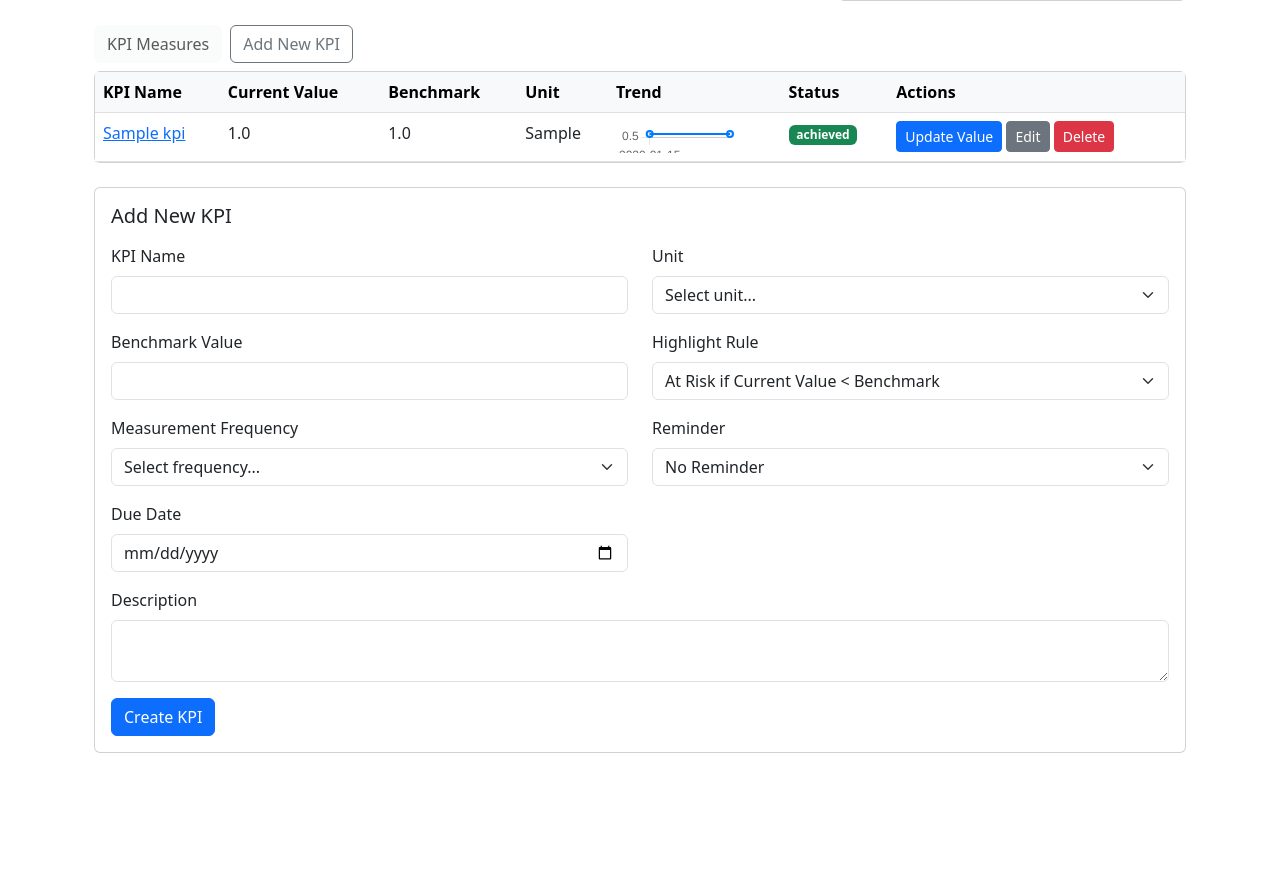
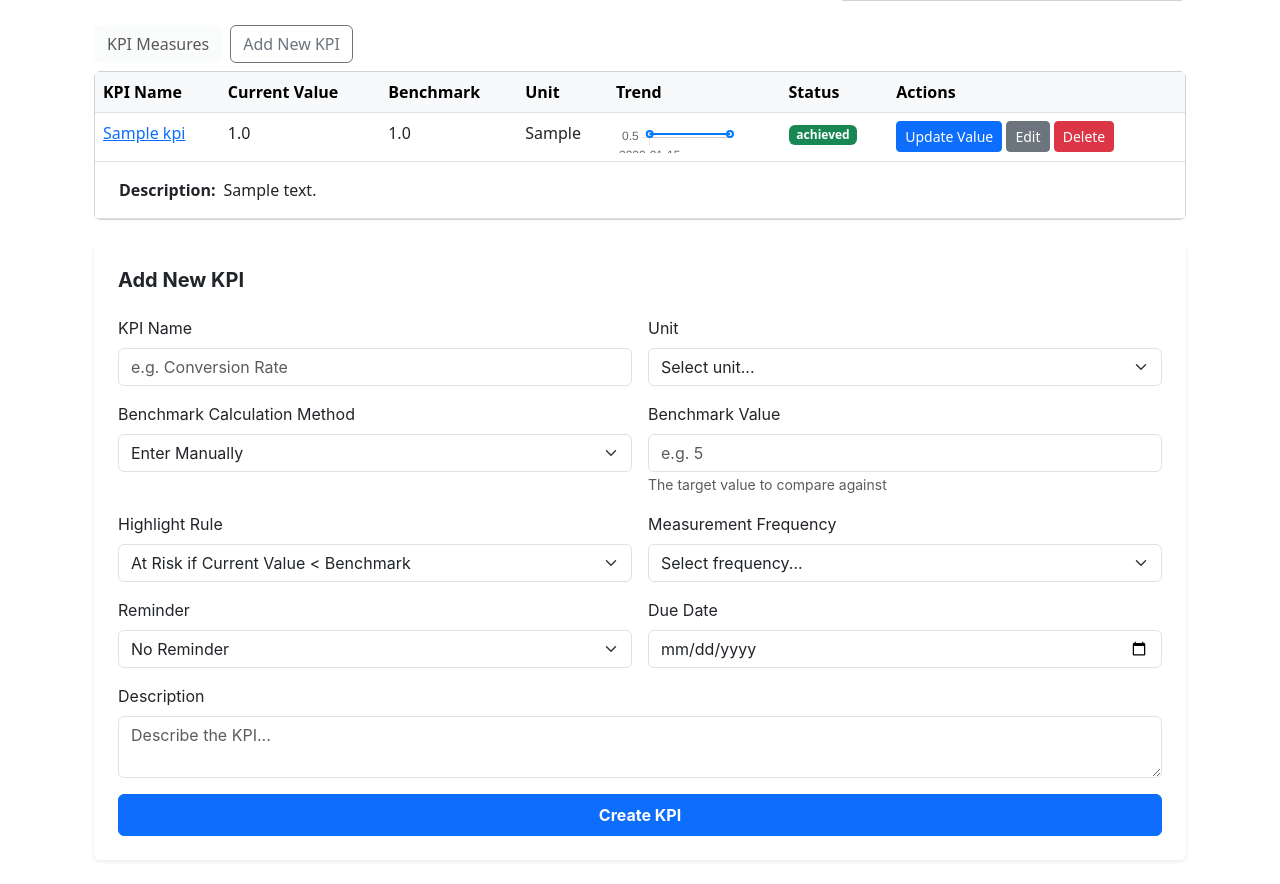
Before and after one commit to Dipankar2210/Project-Neptune, a Flask app: page /projects/1 in a window 1280 px wide, after a click on "Add New KPI". Shown: the part 391-1275 px from the top of the page. Before the commit the page ends 1144 px from the top, so only its background shows below. Run offline with Flask 3, Linux system fonts and the light colour scheme; a user stored in the database is signed in; tables that the repository leaves empty hold one stand-in row (values such as "Sample post").

Commit message:
Update KPI and project functionality, add benchmark calculation method

```diff
--- a/Project Neptune/app/controllers/project.py
+++ b/Project Neptune/app/controllers/project.py
@@ -88,11 +88,19 @@ def view_project(project_id):
             description = request.form.get('description')
             unit = request.form.get('unit')
             frequency = request.form.get('frequency')
-            benchmark_value = request.form.get('benchmark_value')
+            benchmark_calculation_method = request.form.get('benchmark_calculation_method')
+            benchmark_average_period = request.form.get('benchmark_average_period')
             highlight_rule = request.form.get('highlight_rule')
             reminder = request.form.get('reminder')
             due_date_str = request.form.get('due_date')
             due_date = datetime.strptime(due_date_str, '%Y-%m-%d') if due_date_str else None
+
+            # Handle benchmark value based on calculation method
+            if benchmark_calculation_method == 'manual':
+                benchmark_value = float(request.form.get('benchmark_value'))
+            else:  # average
+                benchmark_value = 0.0
+                # The actual average calculation will be done in a background task
 
             kpi = KPI(
                 name=name,
@@ -100,13 +108,21 @@ def view_project(project_id):
                 project_id=project.id,
                 unit=unit,
                 frequency=frequency,
-                benchmark_value=float(benchmark_value),
+                benchmark_value=benchmark_value,
+                benchmark_calculation_method=benchmark_calculation_method,
+                benchmark_average_period=benchmark_average_period,
                 highlight_rule=highlight_rule,
                 reminder=reminder,
                 due_date=due_date
             )
             db.session.add(kpi)
             db.session.commit()
+
+            # If using average calculation, trigger the calculation
+            if benchmark_calculation_method == 'average':
+                from app.tasks import calculate_benchmark_average
+                calculate_benchmark_average.delay(kpi.id)
+
             flash('KPI created successfully!', 'success')
             return redirect(url_for('project.view_project', project_id=project.id))
         except Exception as e:
--- a/Project Neptune/app/models/kpi.py
+++ b/Project Neptune/app/models/kpi.py
@@ -21,6 +21,8 @@ class KPI(db.Model):
     frequency = db.Column(db.String(20), nullable=False)  # daily, weekly, monthly, quarterly, yearly
     due_date = db.Column(db.DateTime, nullable=False)
     benchmark_value = db.Column(db.Float, nullable=False)
+    benchmark_calculation_method = db.Column(db.String(20), nullable=False, default='manual')  # manual, average
+    benchmark_average_period = db.Column(db.String(20), nullable=True)  # 6_weeks, 9_weeks, yearly
     current_value = db.Column(db.Float, nullable=True)
     reminder = db.Column(db.String(20), nullable=True, default='none')
     status = db.Column(db.String(20), default='pending')  # pending, completed, at_risk
--- a/Project Neptune/app/templates/project/view.html
+++ b/Project Neptune/app/templates/project/view.html
@@ -193,6 +193,16 @@
               {% endif %}
             </td>
           </tr>
+          <!-- Description Row -->
+          <tr class="bg-light">
+            <td colspan="7" class="p-3">
+              <div class="d-flex align-items-center">
+                <i class="bi bi-info-circle me-2"></i>
+                <strong class="me-2">Description:</strong>
+                <span>{{ kpi.description or 'No description provided.' }}</span>
+              </div>
+            </td>
+          </tr>
           <!-- Update KPI Value Modal -->
           <div
             class="modal fade"
@@ -340,25 +350,20 @@
 
   {% if current_user.role in ['admin', 'project_manager'] %}
   <div class="collapse mb-4" id="addKPIForm">
-    <div class="card card-body">
-      <h5 class="mb-3">Add New KPI</h5>
+    <div class="card shadow-sm border-0" style="font-family: 'Inter', 'Segoe UI', Arial, sans-serif;">
+      <div class="card-body p-4">
+        <h5 class="mb-4 fw-bold">Add New KPI</h5>
         <form method="POST">
           <input type="hidden" name="csrf_token" value="{{ csrf_token() }}" />
-        <div class="row">
-          <div class="col-md-6 mb-3">
+          <div class="row g-3">
+            <div class="col-md-6">
               <label for="name" class="form-label">KPI Name</label>
-            <input
-              type="text"
-              class="form-control"
-              id="name"
-              name="name"
-              required
-            />
+              <input type="text" class="form-control" id="name" name="name" placeholder="e.g. Conversion Rate" required />
             </div>
-          <div class="col-md-6 mb-3">
+            <div class="col-md-6">
               <label for="unit" class="form-label">Unit</label>
               <select class="form-select" id="unit" name="unit" required>
-              <option value="">Select unit...</option>
+                <option value="" selected disabled>Select unit...</option>
                 <option value="percentage">Percentage (%)</option>
                 <option value="number">Number</option>
                 <option value="currency">Currency ($)</option>
@@ -366,22 +371,28 @@
                 <option value="days">Days</option>
               </select>
             </div>
+            <div class="col-md-6">
+              <label for="benchmark_calculation_method" class="form-label">Benchmark Calculation Method</label>
+              <select class="form-select" id="benchmark_calculation_method" name="benchmark_calculation_method" required onchange="toggleBenchmarkInput()">
+                <option value="manual">Enter Manually</option>
+                <option value="average">Calculate Based on Average</option>
+              </select>
             </div>
-        <div class="row">
-          <div class="col-md-6 mb-3">
-            <label for="benchmark_value" class="form-label"
-              >Benchmark Value</label
-            >
-            <input
-              type="number"
-              class="form-control"
-              id="benchmark_value"
-              name="benchmark_value"
-              step="0.01"
-              required
-            />
+            <div class="col-md-6" id="manual_benchmark_group">
+              <label for="benchmark_value" class="form-label">Benchmark Value</label>
+              <input type="number" class="form-control" id="benchmark_value" name="benchmark_value" step="0.01" placeholder="e.g. 5" />
+              <small class="form-text text-muted">The target value to compare against</small>
             </div>
-          <div class="col-md-6 mb-3">
+            <div class="col-md-6" id="average_benchmark_group" style="display: none">
+              <label for="benchmark_average_period" class="form-label">Average Period</label>
+              <select class="form-select" id="benchmark_average_period" name="benchmark_average_period">
+                <option value="6_weeks">Last 6 Weeks</option>
+                <option value="9_weeks">Last 9 Weeks</option>
+                <option value="yearly">Yearly Average</option>
+              </select>
+              <small class="form-text text-muted">Select the period for calculating the average benchmark</small>
+            </div>
+            <div class="col-md-6">
               <label for="highlight_rule" class="form-label">Highlight Rule</label>
               <select class="form-select" id="highlight_rule" name="highlight_rule" required>
                 <option value="lt">At Risk if Current Value &lt; Benchmark</option>
@@ -392,19 +403,10 @@
                 <option value="ne">At Risk if Current Value ≠ Benchmark</option>
               </select>
             </div>
-        </div>
-        <div class="row">
-          <div class="col-md-6 mb-3">
-            <label for="frequency" class="form-label"
-              >Measurement Frequency</label
-            >
-            <select
-              class="form-select"
-              id="frequency"
-              name="frequency"
-              required
-            >
-              <option value="">Select frequency...</option>
+            <div class="col-md-6">
+              <label for="frequency" class="form-label">Measurement Frequency</label>
+              <select class="form-select" id="frequency" name="frequency" required>
+                <option value="" selected disabled>Select frequency...</option>
                 <option value="daily">Daily</option>
                 <option value="weekly">Weekly</option>
                 <option value="monthly">Monthly</option>
@@ -412,35 +414,30 @@
                 <option value="yearly">Yearly</option>
               </select>
             </div>
-          <div class="col-md-6 mb-3">
+            <div class="col-md-6">
               <label for="reminder" class="form-label">Reminder</label>
               <select class="form-select" id="reminder" name="reminder" required>
-              <option value="none">No Reminder</option>
+                <option value="none" selected>No Reminder</option>
                 <option value="daily">Daily</option>
                 <option value="weekly">Weekly</option>
                 <option value="monthly">Monthly</option>
                 <option value="custom">Custom</option>
               </select>
             </div>
+            <div class="col-md-6">
+              <label for="due_date" class="form-label">Due Date</label>
+              <input type="date" class="form-control" id="due_date" name="due_date" placeholder="dd-mm-yyyy" required />
             </div>
-        <div class="row">
-          <div class="col-md-6 mb-3">
-            <label for="due_date" class="form-label">Due Date</label>
-            <input type="date" class="form-control" id="due_date" name="due_date" required />
+            <div class="col-12">
+              <label for="description" class="form-label">Description</label>
+              <textarea class="form-control" id="description" name="description" rows="2" placeholder="Describe the KPI..." required></textarea>
+            </div>
+            <div class="col-12 mt-3">
+              <button type="submit" class="btn btn-primary w-100 py-2 fw-bold">Create KPI</button>
             </div>
           </div>
-        <div class="mb-3">
-          <label for="description" class="form-label">Description</label>
-          <textarea
-            class="form-control"
-            id="description"
-            name="description"
-            rows="2"
-            required
-          ></textarea>
+        </form>
       </div>
-        <button type="submit" class="btn btn-primary">Create KPI</button>
-      </form>
     </div>
   </div>
   {% endif %}
@@ -495,5 +492,29 @@
       {% endif %}
     {% endfor %}
   });
+  function toggleBenchmarkInput() {
+    const method = document.getElementById("benchmark_calculation_method").value;
+    const manualGroup = document.getElementById("manual_benchmark_group");
+    const averageGroup = document.getElementById("average_benchmark_group");
+    const benchmarkValue = document.getElementById("benchmark_value");
+    const averagePeriod = document.getElementById("benchmark_average_period");
+    const highlightRule = document.getElementById("highlight_rule");
+    if (method === "manual") {
+      manualGroup.style.display = "block";
+      averageGroup.style.display = "none";
+      benchmarkValue.required = true;
+      averagePeriod.required = false;
+      highlightRule.required = true;
+    } else {
+      manualGroup.style.display = "none";
+      averageGroup.style.display = "block";
+      benchmarkValue.required = false;
+      averagePeriod.required = true;
+      highlightRule.required = true;
+    }
+  }
+  document.addEventListener("DOMContentLoaded", function () {
+    toggleBenchmarkInput();
+  });
 </script>
 {% endblock %}
--- a/Project Neptune/run.py
+++ b/Project Neptune/run.py
@@ -1,4 +1,10 @@
 from app import create_app
+
+# This code creates and runs a Flask web application:
+# 1. Imports the create_app factory function from the app package
+# 2. Creates a Flask application instance by calling create_app()
+# 3. Runs the application in debug mode when this file is run directly
+#    (not when imported as a module)
 
 app = create_app()
 
```
Also changed, not shown: Project Neptune/app/__init__.py (+11 -0 lines), Project Neptune/app/controllers/kpi.py (+19 -1 lines), Project Neptune/app/tasks.py (added, +34 -0 lines), Project Neptune/app/templates/kpi/create.html (+63 -1 lines), Project Neptune/migrations/versions/ad330e2aa446_add_benchmark_calculation_method_and_.py (added, +34 -0 lines). Lines whose indentation alone changed are shown as unchanged.
